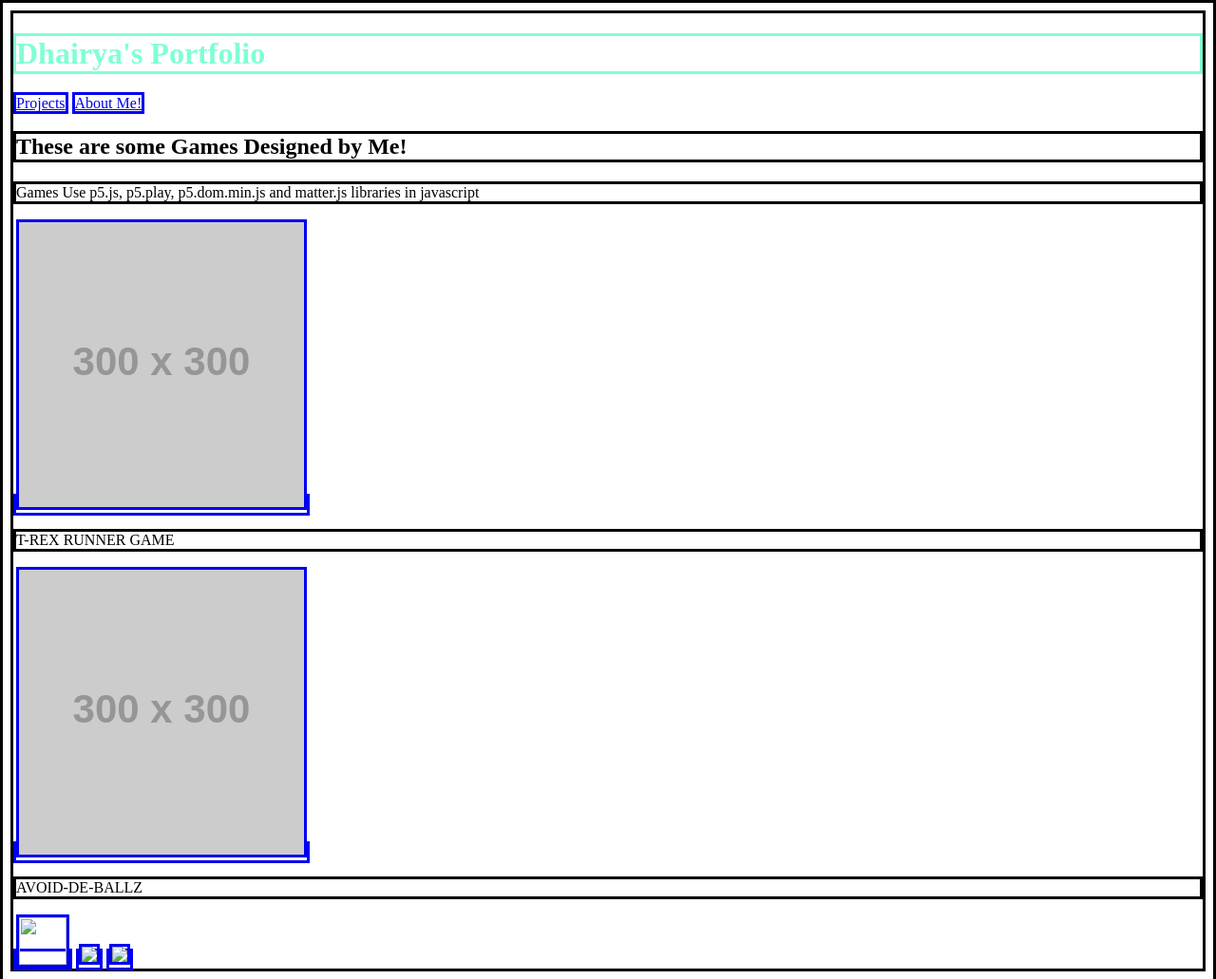
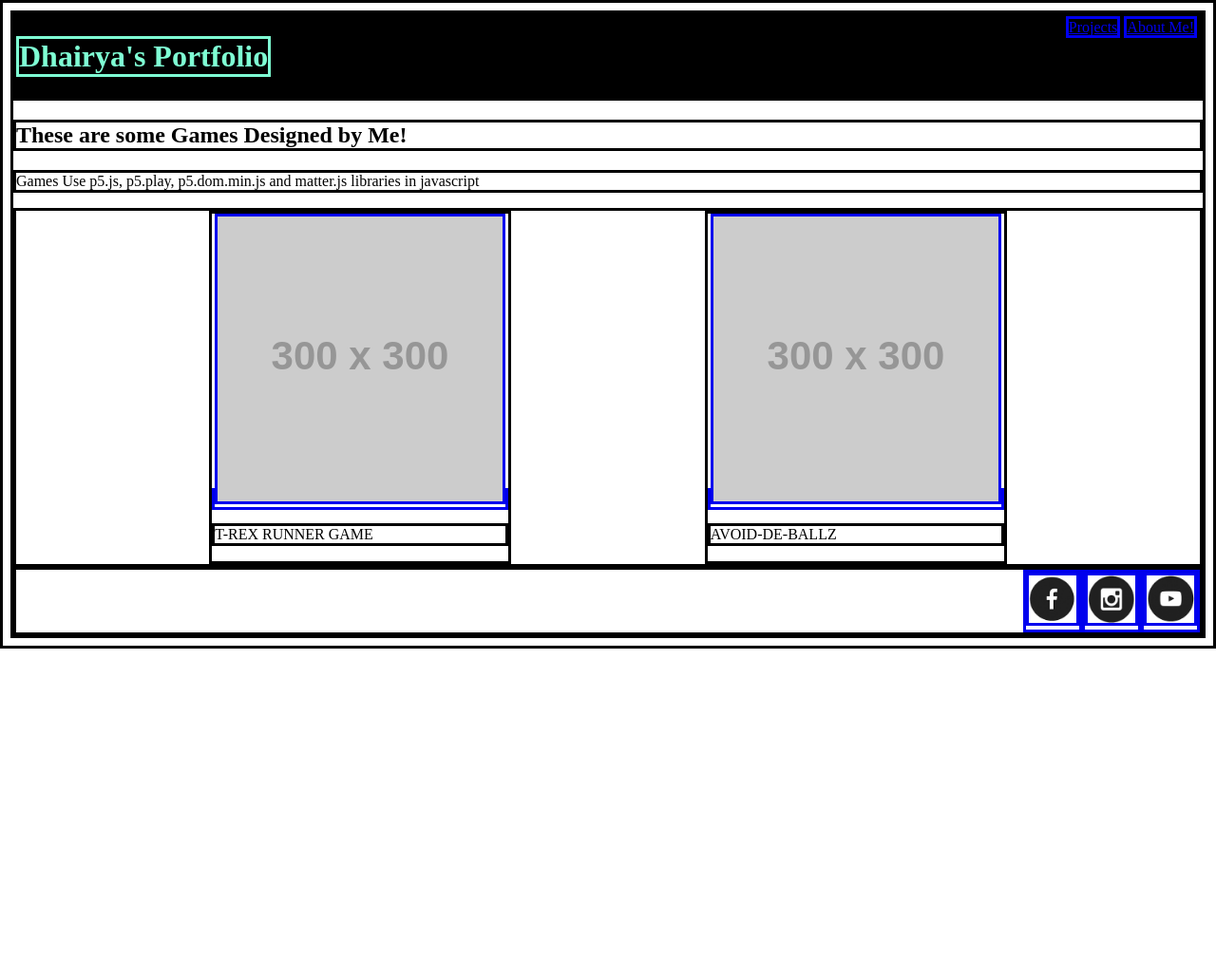
Before and after one commit to DhairyaTheGoat/First-ever-Html-game, a plain HTML site: page index.html in a window 1280 px wide. Shown: the whole page at 95% size. After the commit the page ends 800 px from the top, so only its background shows below. Drawn offline with Linux system fonts and the light colour scheme; placeholder pictures from the web are drawn by us.

Commit message:
Add files via upload

```diff
--- a/index.html
+++ b/index.html
@@ -2,28 +2,35 @@
 <html>
     <head>
         <title> My Portfolio Page </title>
-        <style>h1{
-        color:aquamarine}
-        *{
-            border:solid
-        }
-        </style>
+        <link rel="stylesheet"
+              type="text/css"
+              href="style.css"/>
     </head>
     <body>
+        <div class="header">
             <h1>Dhairya's Portfolio</h1>
+            <div class="menu">
                 <a href="index.html">Projects</a>
                 <a href="aboutMe.html">About Me!</a>
-
+            </div>
+        </div>
         <h2>These are some Games Designed by Me!</h2>
         <p> Games Use p5.js, p5.play, p5.dom.min.js and matter.js libraries in javascript</p>
+        <div class="grid">
+            <div class="item">
                 <a href="https://editor.p5js.org/whitehatjr/present/ePJrHCACM"><img src="https://via.placeholder.com/300"/></a>
                 <p>T-REX RUNNER GAME</p>
-
+            </div>
+                <div class="item">
                     <a href="#"><img src="https://via.placeholder.com/300"/></a>
                     <p>AVOID-DE-BALLZ</p>
+                </div>
+        </div>
+        <div class="footer">
+            <a href="#"><img src="Icons/fb.png" width = 50 height=50/></a>
+            <a href="#"><img src="Icons/insta.png" width = 50 height=50/></a>
+            <a href="#"><img src="Icons/youtube.png" width = 50 height=50/></a>
+        </div>
+    </body>
 
-        <a href="#"><img src="fb.png" width = 50 height = 50/></a>
-        <a href="#"><img src="insta.png"/></a>
-        <a href="#"><img src="youtube.png"/></a>
-    </body>
 </html>
--- /dev/null
+++ b/style.css
@@ -0,0 +1,23 @@
+h1{
+    color:aquamarine
+}
+*{
+        border:solid
+    }
+
+.header{
+  background-color:black;
+  display:flex;
+ justify-content:space-between;
+}
+
+.grid{
+    display:flex;
+    justify-content:space-evenly;
+    flex-wrap:wrap;
+}
+
+.footer{
+    justify-content:flex-end;
+    display:flex;
+}
```
Lines whose indentation alone changed are shown as unchanged.
